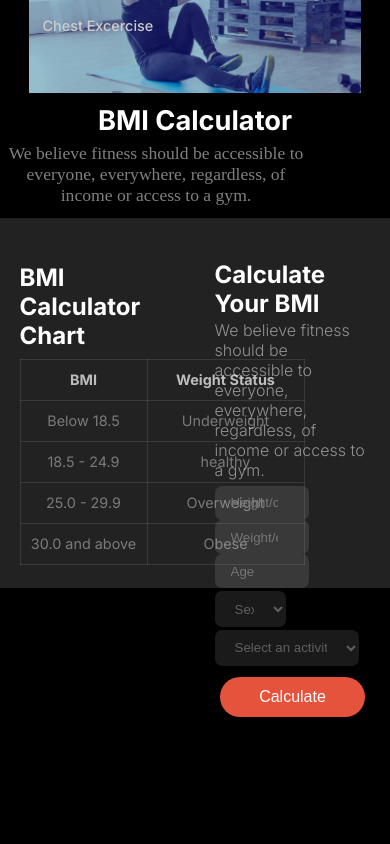
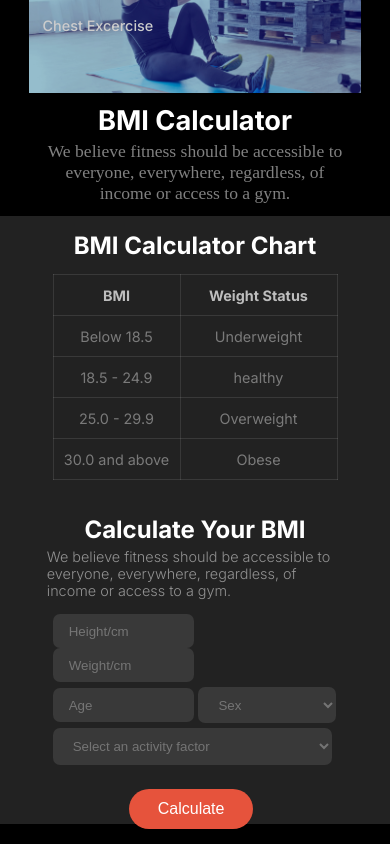
Before and after one commit to provakar788/mySecond-Assignment, a plain HTML site: page index.html in a window 390 px wide. Shown: the part 6851-7695 px from the top of the page. Before the commit the page ends 7568 px from the top, so only its background shows below. Drawn offline with Linux system fonts and the light colour scheme; a web font is replaced by a local one.

Commit message:
added the bmi responsive

```diff
--- a/style/responsive.css
+++ b/style/responsive.css
@@ -184,4 +184,70 @@
         margin-left: 0;
     }
     /* excercise responsive end */
+
+    /* BMI responsive start */
+    .bmi-container{
+        width: 100%;
+        height: 646px;
+        margin-bottom: 18%;
+    }
+    .bmi-para{
+        margin: 0 auto;
+        margin-top: 1%;
+    }
+    .bmi-box{
+        height: 638px;
+        padding: 0.7rem 0;
+        flex-direction: column;
+    }
+    .bmi-calculator{
+        width: 90%;
+        height: 280px;
+        margin: 0 auto;
+        margin-top: 1%;
+        text-align: center;
+    }
+    table{
+        margin: 0.9rem auto;
+    }
+    .bmi-inputform{
+        width: 100%;
+        height: 298px;
+        margin-top: 1%;
+    }
+    .chart-title{
+        text-align: center;
+    }
+    .form-para{
+        width: 76%;
+        font-size: 0.9rem;
+        margin: 0 auto;
+        margin-top: 1%;
+    }
+    form{
+        width: 73%;
+        margin: 0 auto;
+        margin-top: 4%;
+    }
+    .heiwei{
+        width: 100%;
+    }
+    form input{
+        width: 38.4%;
+    }
+    .age-gender{
+        width: 100%;
+    }
+    form select{
+        width: 48.2%;
+    }
+    .sel2{
+        width: 98%;
+    }
+    .bmi-btn{
+        width: 32%;
+        margin-left: 33%;
+        margin-top: 1.5rem;
+    }
+    /* BMI responsive end */
 }
```
